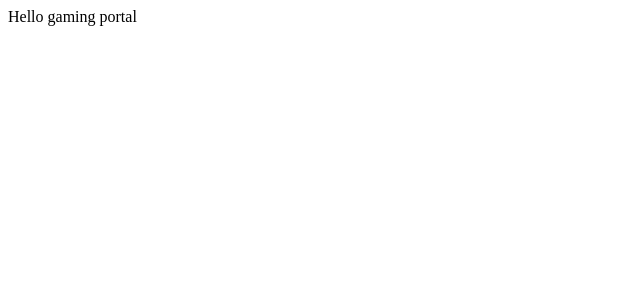
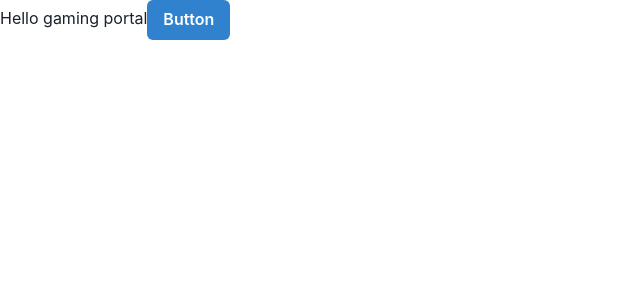
Before and after one commit to nillakash7/learning_react_game_hub, a React (Vite) app: page / in a window 1280 px wide. Shown: the top 300 px of the page, without its empty margins (0-640 px from the left). Built offline with nearby package versions, Linux system fonts and the light colour scheme.

Commit message:
install chakra

```diff
--- a/package.json
+++ b/package.json
@@ -9,6 +9,10 @@
     "preview": "vite preview"
   },
   "dependencies": {
+    "@chakra-ui/react": "^2.5.5",
+    "@emotion/react": "^11.10.6",
+    "@emotion/styled": "^11.10.6",
+    "framer-motion": "^10.12.4",
     "react": "^18.2.0",
     "react-dom": "^18.2.0"
   },
--- a/src/App.tsx
+++ b/src/App.tsx
@@ -1,5 +1,11 @@
+import { Button, ButtonGroup } from "@chakra-ui/react";
 const App = () => {
-  return <div>Hello gaming portal</div>;
+  return (
+    <div>
+      Hello gaming portal
+      <Button colorScheme="blue">Button</Button>
+    </div>
+  );
 };
 
 export default App;
--- a/src/main.tsx
+++ b/src/main.tsx
@@ -1,9 +1,12 @@
 import React from "react";
 import ReactDOM from "react-dom/client";
+import { ChakraProvider } from "@chakra-ui/react";
 import App from "./App";
 
 ReactDOM.createRoot(document.getElementById("root") as HTMLElement).render(
   <React.StrictMode>
-    <App />
+    <ChakraProvider>
+      <App />
+    </ChakraProvider>
   </React.StrictMode>
 );
```
Also changed, not shown: 1 other file (tests, documents, lock files or other folders).
